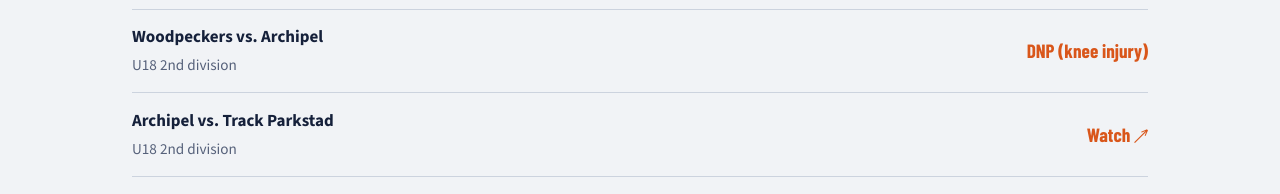
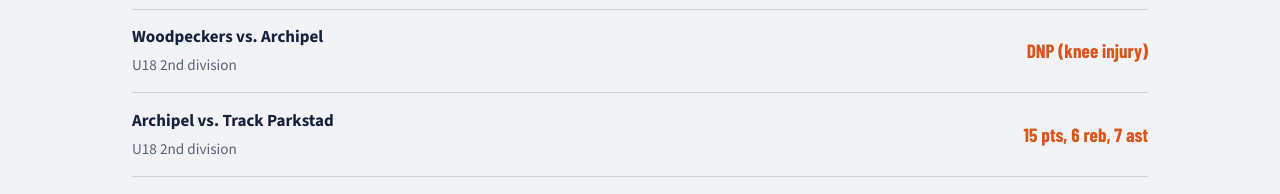
Before and after one commit to mroosendaal144/jesper-bball-profile, a plain HTML site: page index.html in a window 1280 px wide. Shown: the part 3180-3374 px from the top of the page. Drawn offline with nearby package versions, Linux system fonts and the light colour scheme; a web font is replaced by a local one.

Commit message:
Add stats for Archipel vs Track Parkstad: 15 pts, 6 reb, 7 ast
Co-Authored-By: Claude Opus 4.6 <noreply@anthropic.com>

```diff
--- a/index.html
+++ b/index.html
@@ -335,7 +335,7 @@ footer{padding:1.5rem 0 2rem;color:var(--muted);font-size:.9rem;background:var(-
         <a class="game" href="https://youtu.be/hDYOCFZrNmY" target="_blank" rel="noopener">
           <span class="g-title">Archipel vs. Track Parkstad</span>
           <span class="g-meta">U18 2nd division</span>
-          <span class="g-line">Watch ↗</span>
+          <span class="g-line">15 pts, 6 reb, 7 ast</span>
         </a>
         <a class="game" href="https://youtu.be/FSbg_gIL1NI" target="_blank" rel="noopener">
           <span class="g-title">Archipel vs. Woodpeckers</span>
```
